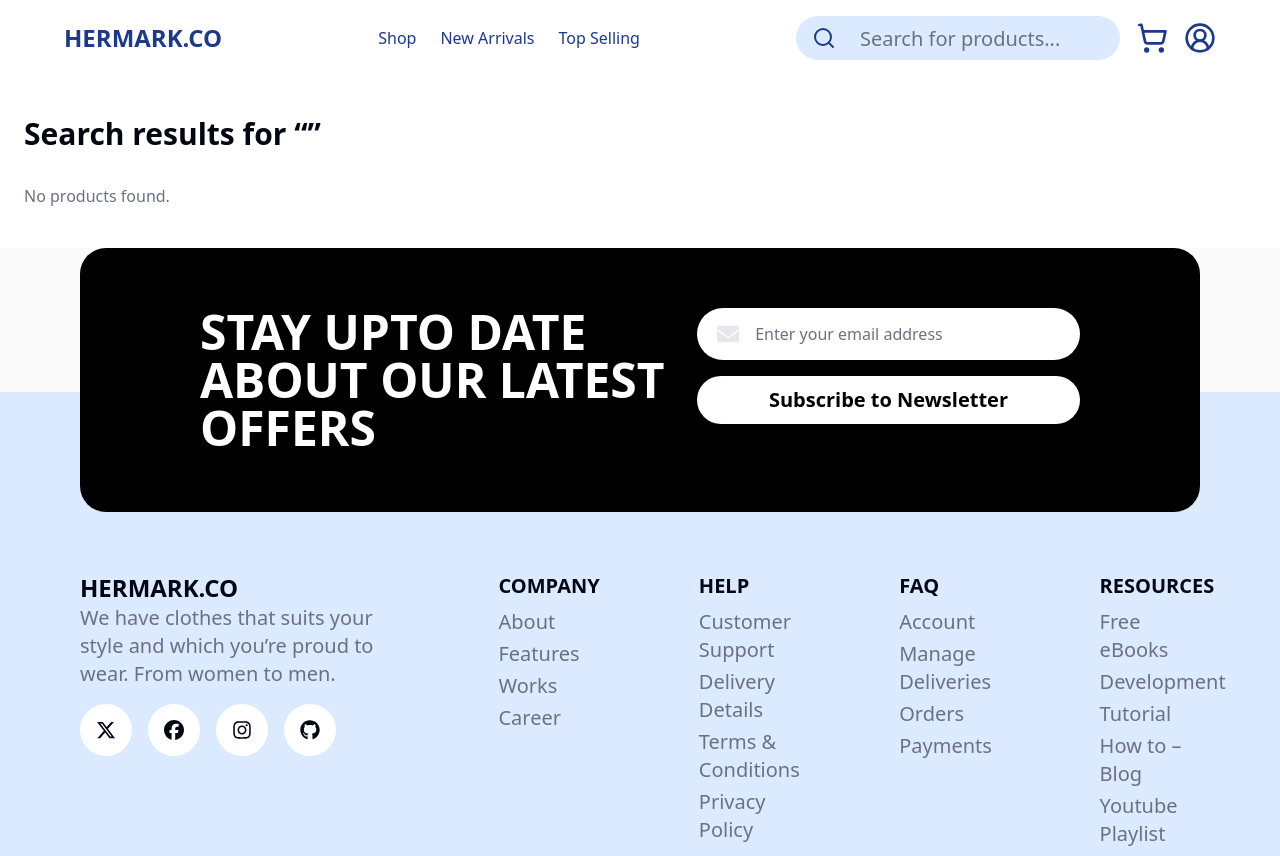
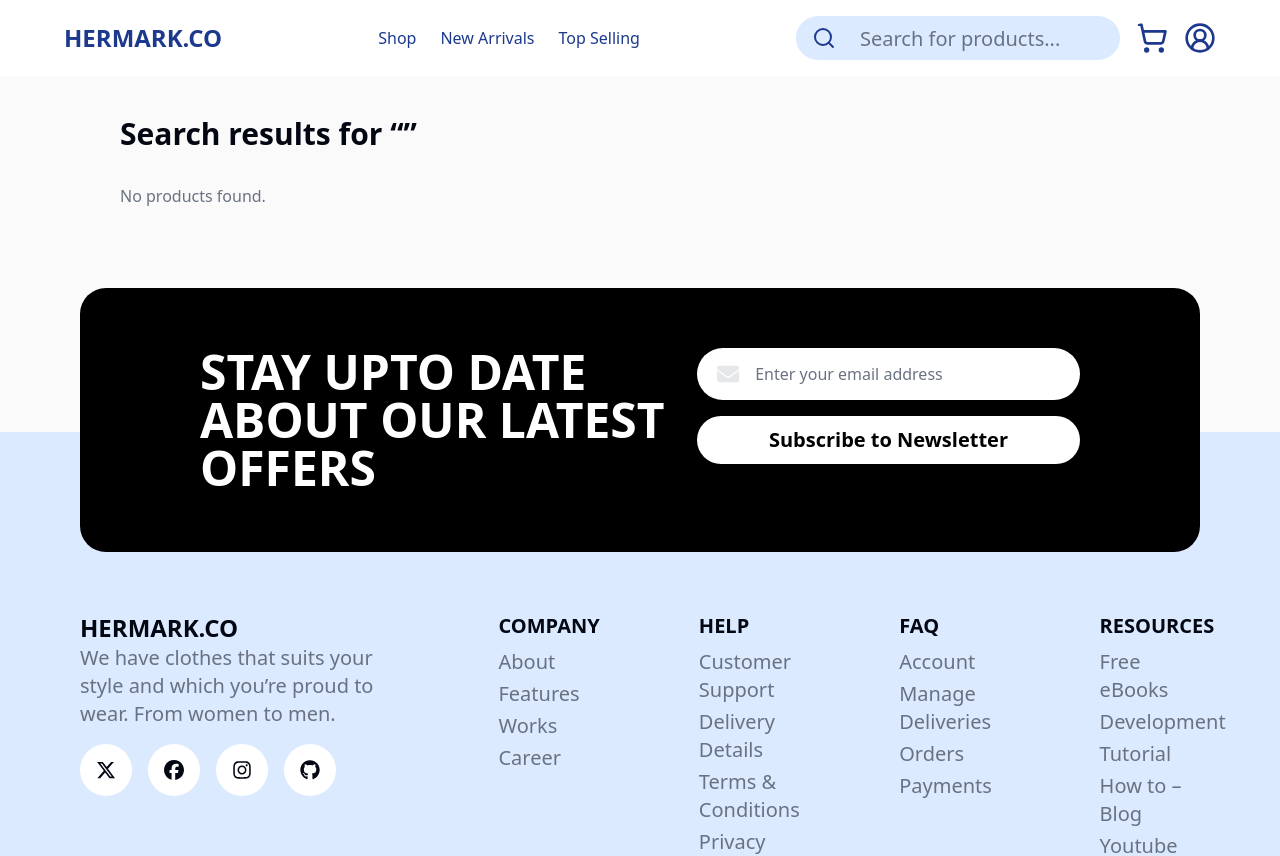
Before and after one commit to HermarkDevv/ecommerce-sample, a Next.js app: page /search in a window 1280 px wide. Shown: the top 856 px of the page. Built offline with nearby package versions, Linux system fonts and the light colour scheme.

Commit message:
I added toast and make the serch input interactive.

```diff
--- a/app/search/page.tsx
+++ b/app/search/page.tsx
@@ -13,7 +13,7 @@ export default async function SearchPage({ searchParams }: Props) {
     const results = searchProducts(products, query)
 
     return (
-        <section className="max-w-7xl mx-auto px-6 py-10">
+        <section className="bg-zinc-50 mx-auto px-4 pb-20 pt-10 sm:px-6 lg:px-30">
             <h1 className="text-3xl font-bold mb-8">
                 Search results for “{query}”
             </h1>
@@ -23,7 +23,7 @@ export default async function SearchPage({ searchParams }: Props) {
                     No products found.
                 </p>
             ) : (
-                <div className="grid grid-cols-2 md:grid-cols-3 lg:grid-cols-4 gap-8">
+                <div className="grid grid-cols-2 gap-4 sm:gap-14 sm:grid-cols-2 lg:grid-cols-3 xl:grid-cols-4">
                     {results.map((product) => (
                         <ProductCard key={product.id} cloth={product} />
                     ))}
```
